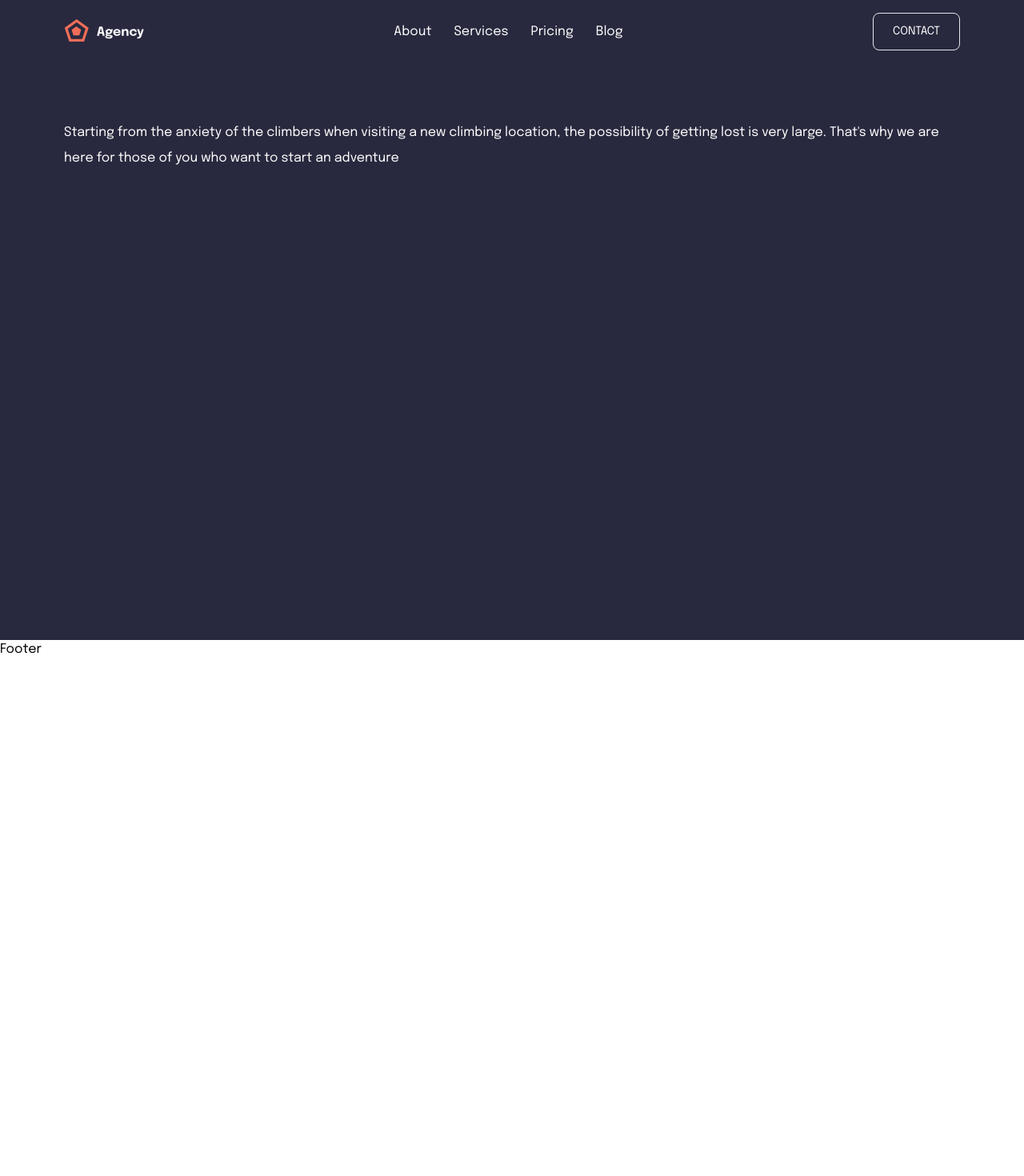
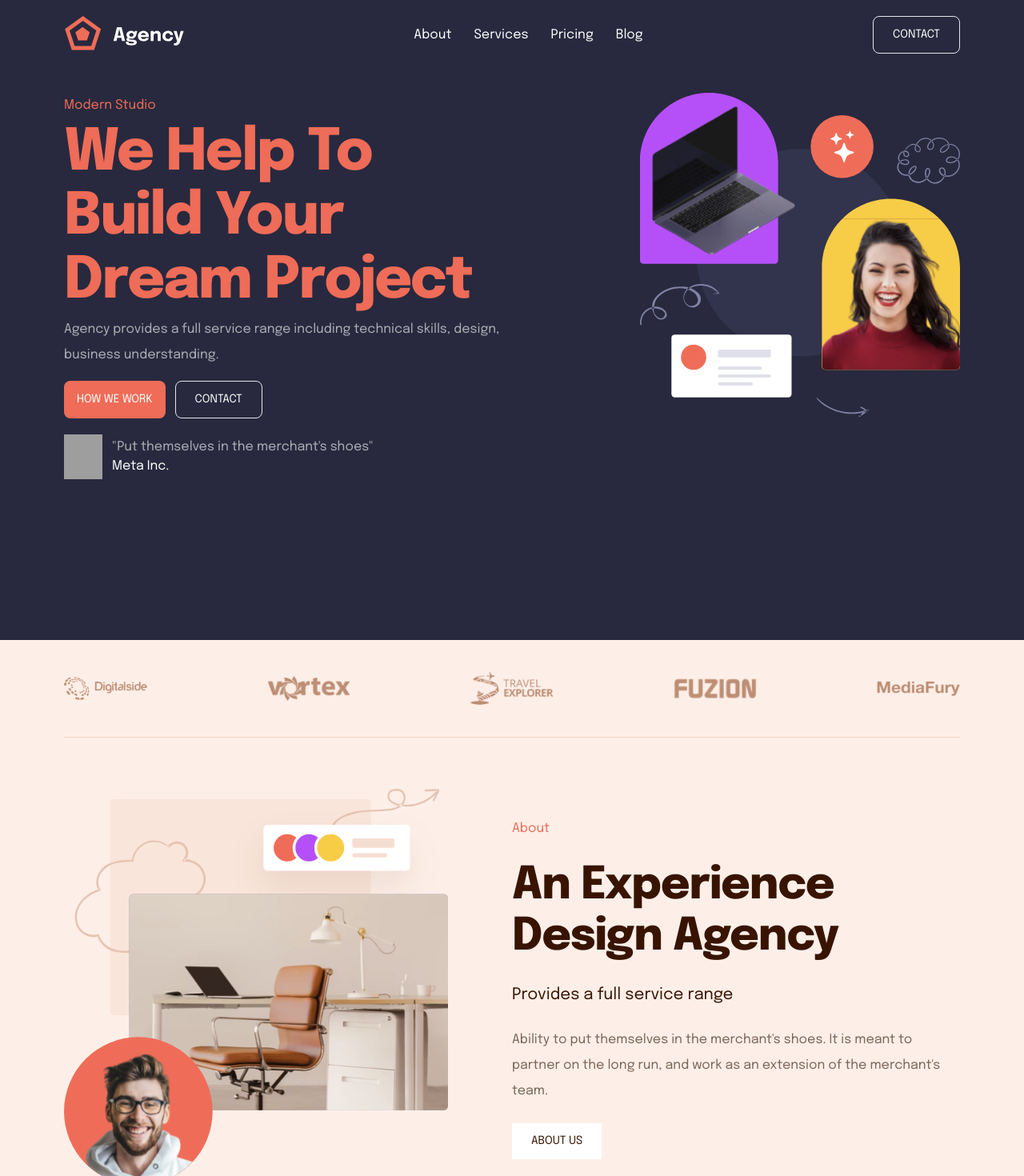
Before and after one commit to Zidotech/Agency, a Next.js app: page / in a window 1280 px wide. Shown: the top 1470 px of the page at 80% size. Before the commit the page ends 824 px from the top, so only its background shows below. Built offline with nearby package versions, Linux system fonts and the light colour scheme; grey boxes are pictures that could not be loaded.

Commit message:
about section added

```diff
--- a/src/app/globals.css
+++ b/src/app/globals.css
@@ -48,15 +48,15 @@ body {
   }
 
   .regular-40 {
-    @apply text-[40px] font-[800] leading-[48];
+    @apply text-[40px] font-[800] leading-[48px];
   }
 
   .regular-56 {
-    @apply text-[56px] font-[800] -tracking-[1px] leading-[64];
+    @apply text-[56px] font-[800] -tracking-[1px] leading-[64px];
   }
 
   .regular-72 {
-    @apply text-[72px] font-[800] -tracking-[2px] leading-[80];
+    @apply text-[72px] font-[800] -tracking-[2px] leading-[80px];
   }
 
   .rounded-f {
@@ -68,6 +68,10 @@ body {
   }
 
   .btn-white {
-    @apply bg-text-light text-text-dark;
+    @apply bg-text-light text-text-dark  px-6;
+  }
+
+  .btn-accent {
+    @apply bg-text-lightAccent text-text-light rounded-lg;
   }
 }
--- a/src/app/layout.tsx
+++ b/src/app/layout.tsx
@@ -1,11 +1,11 @@
 import type { Metadata } from "next";
 import "./globals.css";
+import Footer from "@/components/Footer";
 import Navbar from "@/components/Navbar";
-import Footer from "@/components/Footer";
 
 export const metadata: Metadata = {
   title: "Agency",
-  description: "Generated by create next app",
+  description: "Agency website for digital agency",
 };
 
 export default function RootLayout({
--- a/src/app/page.tsx
+++ b/src/app/page.tsx
@@ -1,9 +1,11 @@
+import About from "@/components/About";
 import Hero from "@/components/Hero";
 
 export default function Home() {
   return (
     <>
       <Hero />
+      <About />
     </>
   );
 }
--- /dev/null
+++ b/src/components/About.tsx
@@ -0,0 +1,75 @@
+/* eslint-disable react/no-unescaped-entities */
+import Image from "next/image";
+import Button from "./Button";
+
+const About = () => {
+  return (
+    <section className="bg-text-bgLight py-10">
+      <div className="padding-container max-container">
+        <div className="flex lg:justify-between lg:gap-0 gap-8 items-center flex-wrap border-b pb-10 border-text-bd">
+          <Image
+            src={"/digitalside.svg"}
+            alt="digital slide"
+            width={104}
+            height={104}
+          />
+          <Image src={"/vortex.svg"} alt="vortex" width={104} height={104} />
+          <Image
+            src={"/travelexplorer.svg"}
+            alt="travel-explorer"
+            width={104}
+            height={104}
+          />
+          <Image src={"/fuzon.svg"} alt="fuzon" width={104} height={104} />
+          <Image
+            src={"/mediafury.svg"}
+            alt="media fury"
+            width={104}
+            height={104}
+          />
+        </div>
+
+        <div className="flex sm:flex-row flex-col justify-between items-center pt-16">
+          <div className="flex-1 flex  items-start">
+            <Image src="/aboutli.svg" alt="about" width={480} height={390} />
+          </div>
+
+          <div className="flex-1 flex flex-col gap-6 sm:mt-0 mt-3">
+            <h5 className="regular-16 text-text-lightAccent">About</h5>
+            <h2 className="regular-56 text-text-dark">
+              An Experience Design Agency
+            </h2>
+            <p className="regular-20 text-text-dark">
+              Provides a full service range
+            </p>
+            <p className="regular-16 text-text-darkGray">
+              Ability to put themselves in the merchant's shoes. It is meant to
+              partner on the long run, and work as an extension of the
+              merchant's team.
+            </p>
+            <Button title="ABOUT US" type="button" variant="btn-white" />
+          </div>
+        </div>
+
+        <div className="mt-9 flex flex-wrap justify-between">
+          <div className="border border-text-bd flex-1 px-3 py-6">
+            <h3 className="regular-40 text-text-dark">42%</h3>
+            <span className="regular-20 text-text-dark">
+              Years of experience
+            </span>
+          </div>
+          <div className="border border-text-bd flex-1 px-3 py-6">
+            <h3 className="regular-40 text-text-dark">73+</h3>
+            <span className="regular-20 text-text-dark">Agency members</span>
+          </div>
+          <div className="border border-text-bd flex-1 px-3 py-6">
+            <h3 className="regular-40 text-text-dark">5.000</h3>
+            <span className="regular-20 text-text-dark">Projects complete</span>
+          </div>
+        </div>
+      </div>
+    </section>
+  );
+};
+
+export default About;
--- a/src/components/Button.tsx
+++ b/src/components/Button.tsx
@@ -10,7 +10,10 @@ type ButtonProps = {
 
 const Button = ({ type, title, icon, variant, full }: ButtonProps) => {
   return (
-    <button className={`flexCenter px-4 py-3 uppercase ${variant}`} type={type}>
+    <button
+      className={`flexCenter px-4 py-3 uppercase ${variant} w-min`}
+      type={type}
+    >
       {icon && <Image src={icon} alt={title} width={24} height={24} />}
       <label className="regular-14 whitespace-nowrap cursor-pointer">
         {title}
--- a/src/components/Hero.tsx
+++ b/src/components/Hero.tsx
@@ -1,12 +1,43 @@
+import Image from "next/image";
+import Button from "./Button";
+
 /* eslint-disable react/no-unescaped-entities */
 const Hero = () => {
   return (
-    <section className=" bg-text-bgDark max-container padding-container h-dvh pt-[150px]">
-      <p className="regular-14 xl:regular-16  text-white">
-        Starting from the anxiety of the climbers when visiting a new climbing
-        location, the possibility of getting lost is very large. That's why we
-        are here for those of you who want to start an adventure
-      </p>
+    <section className=" bg-text-bgDark  lg:h-dvh h-min pt-[116px] pb-5 ">
+      <div className="max-container padding-container flex justify-between lg:flex-row flex-col-reverse">
+        <div className="flex-1 flex flex-col gap-y-1">
+          <h5 className="regular-16 text-text-lightAccent">Modern Studio</h5>
+          <h1 className="lg:regular-72 regular-56 text-text-light  lg:text-text-lightAccent">
+            We Help To Build Your Dream Project
+          </h1>
+          <p className="regular-16 text-text-lightGray">
+            Agency provides a full service range including technical skills,
+            design, business understanding.
+          </p>
+
+          <div className="flex gap-3 mt-3">
+            <Button title="How we work" type="button" variant="btn-accent" />
+            <Button title="Contact" type="button" variant="btn-transparent" />
+          </div>
+
+          <div className="flex gap-3 mt-4">
+            <Image src="/meta.svg" alt="meta" width={48} height={48} />
+            <div className="flex flex-col">
+              <span className="regular-16 text-text-lightGray">
+                "Put themselves in the merchant's shoes"
+              </span>
+              <span className="regular-16 text-text-light -mt-2">
+                Meta Inc.
+              </span>
+            </div>
+          </div>
+        </div>
+
+        <div className="flex-1 flex lg:justify-end justify-center items-start">
+          <Image src="/heroli.svg" alt="hero-img" width={400} height={320} />
+        </div>
+      </div>
     </section>
   );
 };
--- a/src/components/Navbar.tsx
+++ b/src/components/Navbar.tsx
@@ -1,17 +1,27 @@
+"use client";
+
+import { useState } from "react";
 import { NavLinks } from "@/constant";
 import Image from "next/image";
 import Link from "next/link";
 import Button from "./Button";
+import { CiMenuFries } from "react-icons/ci";
+import { IoCloseOutline } from "react-icons/io5";
 
 const Navbar = () => {
+  const [isOpen, setIsOpen] = useState(false);
+
+  const toggleMenu = () => {
+    setIsOpen(!isOpen);
+  };
   return (
-    <header className="max-container padding-container py-4 absolute w-full">
-      <nav className="flexBetween">
+    <header className=" absolute w-full">
+      <nav className="flexBetween max-container padding-container py-5 ">
         <Link href="/">
-          <Image src="/logo.svg" alt="logo" width={100} height={100} />
+          <Image src="/logo.svg" alt="logo" width={150} height={150} />
         </Link>
 
-        <ul className="gap-7 flex">
+        <ul className="gap-7 lg:flex hidden">
           {NavLinks.map((link) => (
             <Link
               href={link.href}
@@ -23,8 +33,42 @@ const Navbar = () => {
           ))}
         </ul>
 
-        <Button type="button" title="Contact" variant="btn-transparent" />
+        <div className="hidden lg:block">
+          <Button type="button" title="Contact" variant="btn-transparent" />
+        </div>
+
+        <div
+          className="regular-40 text-text-light lg:hidden block"
+          onClick={toggleMenu}
+        >
+          <CiMenuFries />
+        </div>
       </nav>
+      {isOpen && (
+        <div className=" bg-text-bgDark w-full h-min py-5 px-5 absolute top-0">
+          <div
+            className="regular-40 text-text-light lg:hidden flex justify-end"
+            onClick={toggleMenu}
+          >
+            <IoCloseOutline />
+          </div>
+          <ul className="gap-4 flex flex-col">
+            {NavLinks.map((link) => (
+              <Link
+                href={link.href}
+                key={link.key}
+                className=" cursor-pointer regular-20 text-text-light"
+              >
+                {link.label}
+              </Link>
+            ))}
+          </ul>
+
+          <div className=" mt-3">
+            <Button type="button" title="Contact" variant="btn-transparent" />
+          </div>
+        </div>
+      )}
     </header>
   );
 };
--- a/tailwind.config.ts
+++ b/tailwind.config.ts
@@ -11,12 +11,13 @@ const config: Config = {
       colors: {
         text: {
           dark: "hsl(21, 100%, 11%)",
-          light: "hsl(0, 0%, 100%)",
+          light: "hsl(0, 0%, 100%, 1)",
           darkGray: "hsl(22, 17%, 41%)",
-          lightGray: "hsl(0, 0%, 98%)",
-          lightAccent: "hsl(8, 82%, 64%)",
+          lightGray: "hsl(0, 0%, 98%, 0.64)",
+          lightAccent: "hsl(8, 82%, 64%, 1)",
           bgDark: "hsl(237, 22%, 20%)",
           bgLight: "hsl(21, 84%, 95%)",
+          bd: "hsl(21, 68%, 85%, 1)",
         },
         screens: {
           xs: "400px",
```
Also changed, not shown: public/aboutli.svg (added), public/heroli.svg (renamed from public/pic.svg).
